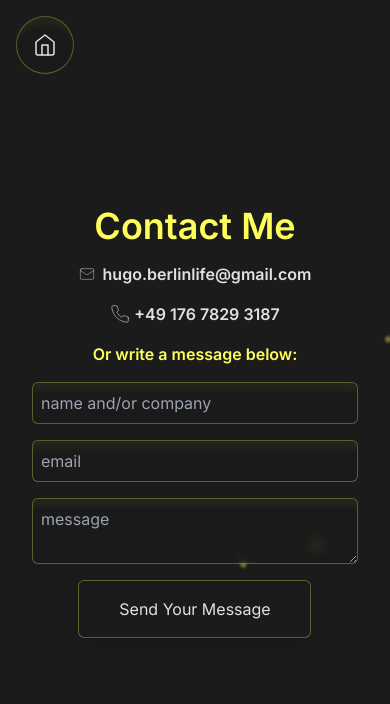
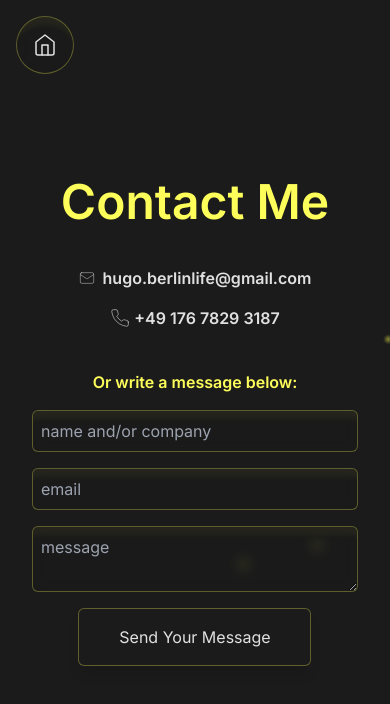
Before and after one commit to hugCarvalho/portfolio-2, a Next.js app: page /contact in a window 390 px wide. Shown: the top 704 px of the page. Built offline with nearby package versions, Linux system fonts and the light colour scheme.

Commit message:
minor adjustments

```diff
--- a/src/components/about/About.jsx
+++ b/src/components/about/About.jsx
@@ -6,7 +6,7 @@ const AboutDetails = () => {
     <section className="py-20 w-full" >
       <div className="grid grid-cols-12 gap-4 xs:gap-6  md:gap-8 w-full">
         <ItemLayout className=" col-span-full lg:col-span-8 row-span-2 flex-col items-start">
-          <h2 className="text-xl md:text-2xl text-left w-full capitalize">
+          <h2 className="text-xl md:text-2xl text-left text-accent w-full capitalize">
             Hugo Carvalho
           </h2>
           <p className="font-light text-xs sm:text-sm md:text-base">
--- a/src/components/contact/Contact.jsx
+++ b/src/components/contact/Contact.jsx
@@ -68,7 +68,6 @@ export default function Contact() {
 
   const onSubmit = (data) => {
     const templateParams = {
-      title: "Moi Meme",
       name: data.name,
       email: data.email,
       message: data.message,
@@ -89,8 +88,9 @@ export default function Contact() {
           initial="hidden"
           animate="show"
           variants={item}
-          className="text-accent font-semibold text-center text-4xl capitalize">
-            Contact Me
+          className="pb-6 text-accent font-semibold text-center text-5xl capitalize"
+        >
+          Contact Me
         </motion.h1>
         <motion.p
           initial="hidden"
@@ -114,7 +114,7 @@ export default function Contact() {
           initial="hidden"
           animate="show"
           variants={item}
-          className="flex items-center text-accent font-semibold text-center: "
+          className="pt-6 flex items-center text-accent font-semibold text-center: "
         >
           Or write a message below:
         </motion.p>
```
Also changed, not shown: public/background/home07.png (added).
